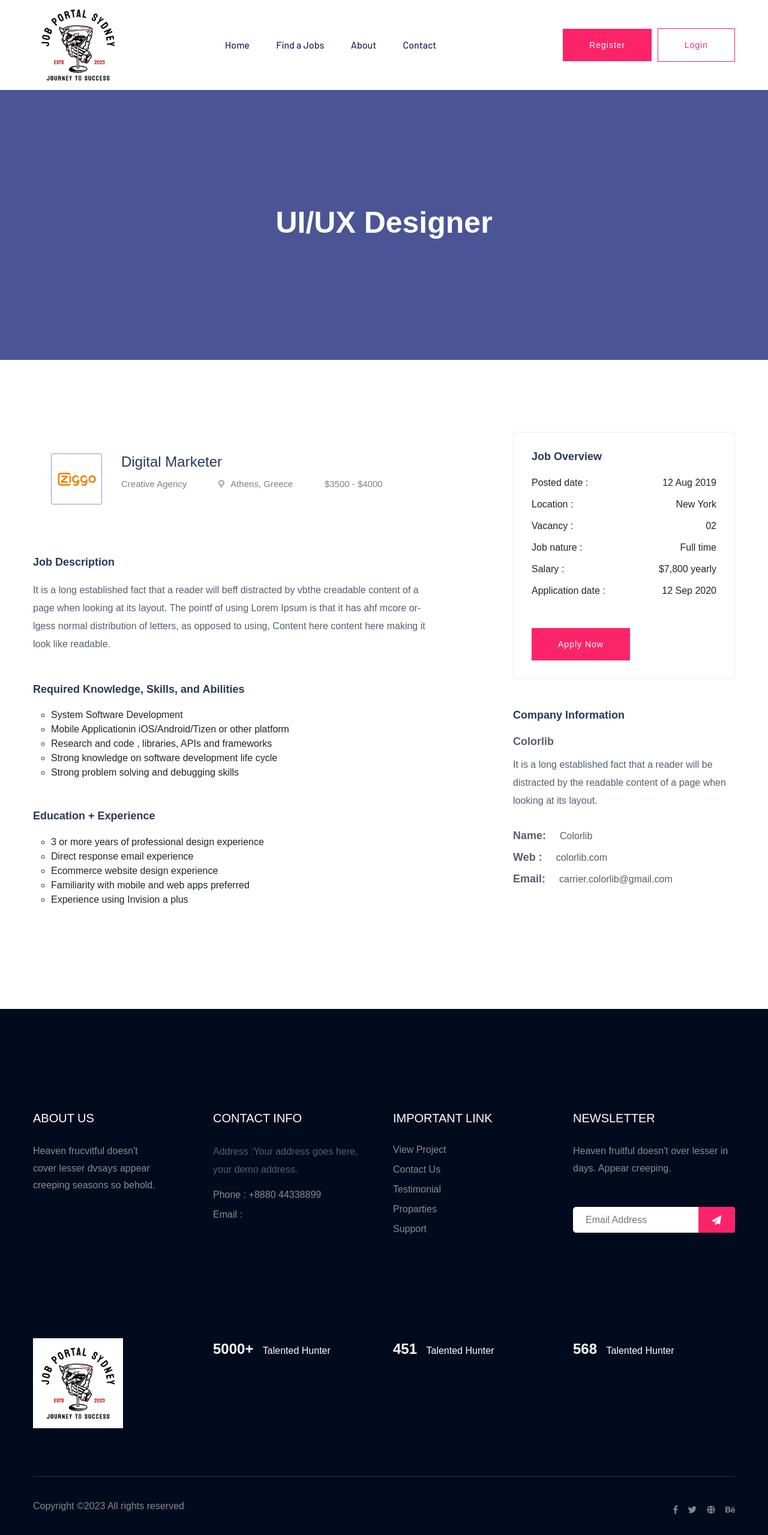
After one commit to samir-adk/job_portal, a PHP site: page /job_details.php in a window 1280 px wide. The commit adds this page. Shown: the whole page at 60% size. Run offline with PHP 8.4, Linux system fonts and the light colour scheme; some web fonts are replaced.

```diff
--- /dev/null
+++ b/job_details.php
@@ -0,0 +1,152 @@
+<!doctype html>
+<html class="no-js" lang="zxx">
+    <head>
+        <meta charset="utf-8">
+        <meta http-equiv="x-ua-compatible" content="ie=edge">
+         <title>Job Details </title>
+        <meta name="description" content="">
+        <meta name="viewport" content="width=device-width, initial-scale=1">
+        <link rel="manifest" href="site.webmanifest">
+		<link rel="shortcut icon" type="image/x-icon" href="assets/img/favicon.ico">
+
+		<!-- CSS here -->
+            <link rel="stylesheet" href="assets/css/bootstrap.min.css">
+            <link rel="stylesheet" href="assets/css/owl.carousel.min.css">
+            <link rel="stylesheet" href="assets/css/flaticon.css">
+            <link rel="stylesheet" href="assets/css/slicknav.css">
+            <link rel="stylesheet" href="assets/css/price_rangs.css">
+            <link rel="stylesheet" href="assets/css/animate.min.css">
+            <link rel="stylesheet" href="assets/css/magnific-popup.css">
+            <link rel="stylesheet" href="assets/css/fontawesome-all.min.css">
+            <link rel="stylesheet" href="assets/css/themify-icons.css">
+            <link rel="stylesheet" href="assets/css/slick.css">
+            <link rel="stylesheet" href="assets/css/nice-select.css">
+            <link rel="stylesheet" href="assets/css/style.css">
+   </head>
+
+   <body>
+<?php
+include 'header.php';
+?>
+<main>
+
+    <!-- Hero Area Start-->
+    <div class="slider-area ">
+    <div class="single-slider section-overly slider-height2 d-flex align-items-center" data-background="assets/img/hero/about.jpg">
+        <div class="container">
+            <div class="row">
+                <div class="col-xl-12">
+                    <div class="hero-cap text-center">
+                        <h2>UI/UX Designer</h2>
+                    </div>
+                </div>
+            </div>
+        </div>
+    </div>
+    </div>
+    <!-- Hero Area End -->
+    <!-- job post company Start -->
+    <div class="job-post-company pt-120 pb-120">
+        <div class="container">
+            <div class="row justify-content-between">
+                <!-- Left Content -->
+                <div class="col-xl-7 col-lg-8">
+                    <!-- job single -->
+                    <div class="single-job-items mb-50">
+                        <div class="job-items">
+                            <div class="company-img company-img-details">
+                                <a href="#"><img src="assets/img/icon/job-list1.png" alt=""></a>
+                            </div>
+                            <div class="job-tittle">
+                                <a href="#">
+                                    <h4>Digital Marketer</h4>
+                                </a>
+                                <ul>
+                                    <li>Creative Agency</li>
+                                    <li><i class="fas fa-map-marker-alt"></i>Athens, Greece</li>
+                                    <li>$3500 - $4000</li>
+                                </ul>
+                            </div>
+                        </div>
+                    </div>
+                      <!-- job single End -->
+
+                    <div class="job-post-details">
+                        <div class="post-details1 mb-50">
+                            <!-- Small Section Tittle -->
+                            <div class="small-section-tittle">
+                                <h4>Job Description</h4>
+                            </div>
+                            <p>It is a long established fact that a reader will beff distracted by vbthe creadable content of a page when looking at its layout. The pointf of using Lorem Ipsum is that it has ahf mcore or-lgess normal distribution of letters, as opposed to using, Content here content here making it look like readable.</p>
+                        </div>
+                        <div class="post-details2  mb-50">
+                             <!-- Small Section Tittle -->
+                            <div class="small-section-tittle">
+                                <h4>Required Knowledge, Skills, and Abilities</h4>
+                            </div>
+                           <ul>
+                               <li>System Software Development</li>
+                               <li>Mobile Applicationin iOS/Android/Tizen or other platform</li>
+                               <li>Research and code , libraries, APIs and frameworks</li>
+                               <li>Strong knowledge on software development life cycle</li>
+                               <li>Strong problem solving and debugging skills</li>
+                           </ul>
+                        </div>
+                        <div class="post-details2  mb-50">
+                             <!-- Small Section Tittle -->
+                            <div class="small-section-tittle">
+                                <h4>Education + Experience</h4>
+                            </div>
+                           <ul>
+                               <li>3 or more years of professional design experience</li>
+                               <li>Direct response email experience</li>
+                               <li>Ecommerce website design experience</li>
+                               <li>Familiarity with mobile and web apps preferred</li>
+                               <li>Experience using Invision a plus</li>
+                           </ul>
+                        </div>
+                    </div>
+
+                </div>
+                <!-- Right Content -->
+                <div class="col-xl-4 col-lg-4">
+                    <div class="post-details3  mb-50">
+                        <!-- Small Section Tittle -->
+                       <div class="small-section-tittle">
+                           <h4>Job Overview</h4>
+                       </div>
+                      <ul>
+                          <li>Posted date : <span>12 Aug 2019</span></li>
+                          <li>Location : <span>New York</span></li>
+                          <li>Vacancy : <span>02</span></li>
+                          <li>Job nature : <span>Full time</span></li>
+                          <li>Salary :  <span>$7,800 yearly</span></li>
+                          <li>Application date : <span>12 Sep 2020</span></li>
+                      </ul>
+                     <div class="apply-btn2">
+                        <a href="#" class="btn">Apply Now</a>
+                     </div>
+                   </div>
+                    <div class="post-details4  mb-50">
+                        <!-- Small Section Tittle -->
+                       <div class="small-section-tittle">
+                           <h4>Company Information</h4>
+                       </div>
+                          <span>Colorlib</span>
+                          <p>It is a long established fact that a reader will be distracted by the readable content of a page when looking at its layout.</p>
+                        <ul>
+                            <li>Name: <span>Colorlib </span></li>
+                            <li>Web : <span> colorlib.com</span></li>
+                            <li>Email: <span>carrier.colorlib@gmail.com</span></li>
+                        </ul>
+                   </div>
+                </div>
+            </div>
+        </div>
+    </div>
+    <!-- job post company End -->
+
+</main>
+<?php
+include 'footer.php';
+?>
```
Also changed, not shown: find_a_job.php (+5 -77 lines).
